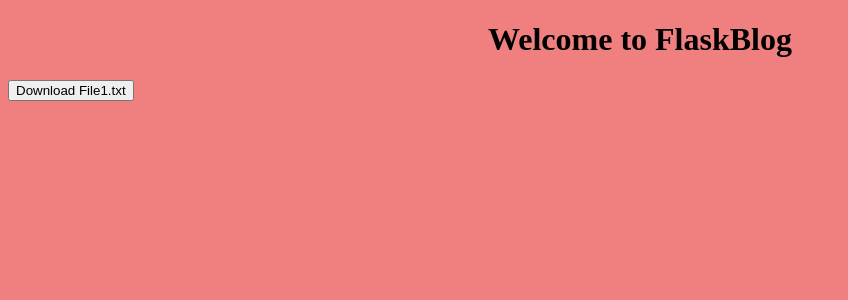
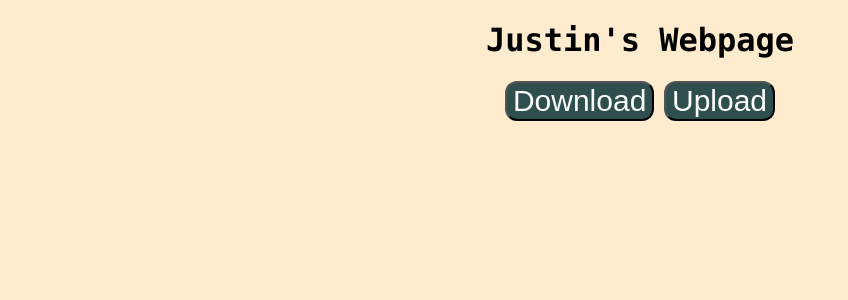
Before and after one commit to LogicalAlmond/Flask-webserver, a Flask app: page / in a window 1280 px wide. Shown: the top 300 px of the page, without its empty margins (0-848 px from the left). Run offline with Flask 2, Linux system fonts and the light colour scheme.

Commit message:
Updated CSS and HTML files (#2)
Updated Official CSS and index.html

```diff
--- a/static/styles/main.css
+++ b/static/styles/main.css
@@ -1,8 +1,32 @@
+/*background and header set up*/
 body {
-    background-color: lightcoral;
+    width: auto; height: auto; background: blanchedalmond; text-align: center;
+    font-family:"Menlo", serif;
+}
+/* unvisited link */
+a:link {
+  color: white;
 }
 
-h1 {
-    color: black;
-    text-align: center;
+/* visited link */
+a:visited {
+  color: red;
 }
+
+/* mouse over link */
+a:hover {
+  color: black;
+}
+
+/* selected link */
+a:active {
+  color: blue;
+}
+
+button{
+    background-color: darkslategrey; border-radius: 12px;
+}
+
+a{
+    font-size: 30px; text-decoration: none;
+}
--- a/templates/index.html
+++ b/templates/index.html
@@ -4,11 +4,13 @@
     <meta charset="UTF-8">
     <link rel="stylesheet" href="{{url_for('static',filename='styles/main.css')}}">
     <title>FlaskBlog</title>
+    <link rel="stylesheet" href='main.css'>
 </head>
 <body>
-   <h1>Welcome to FlaskBlog</h1>
+   <h1>Justin's Webpage</h1>
    <p>
-       <a href="{{url_for('download_file',filename='/files/file1.txt')}}"><button>Download File1.txt</button></a>
+       <button><a href="main.css">Download</a></button>
+       <button><a href="main.css">Upload</a></button>
    </p>
 </body>
 </html>
```
